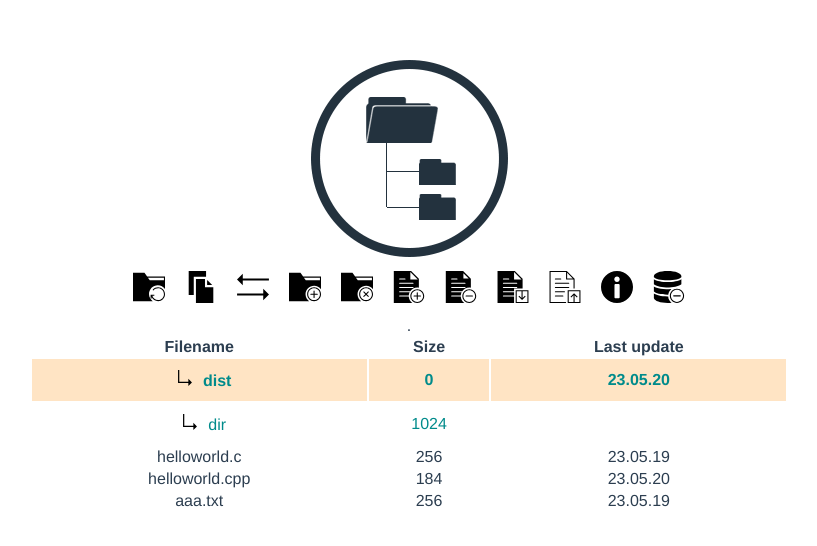
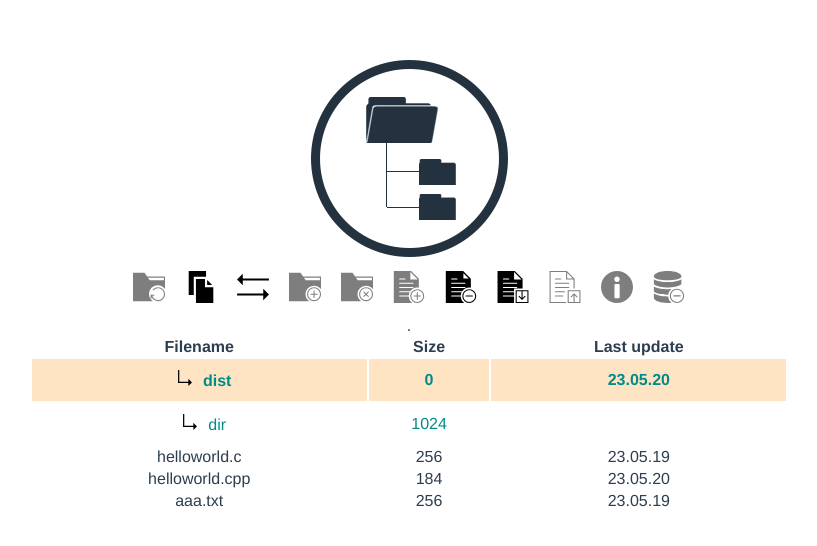
Before and after one commit to MefAldemisov/DistributedFileSstem, a Vue app in the folder front/: page / in a window 1280 px wide. Shown: the top 546 px of the page, without its empty margins (231-1048 px from the left). Built offline with nearby package versions, Linux system fonts and the light colour scheme.

Commit message:
Communivation wit table component improved, icons disableing added

```diff
--- a/front/src/App.vue
+++ b/front/src/App.vue
@@ -12,19 +12,87 @@ export default {
             dir: ".",
             active: {},
             topIcons: [
-                "refresh",
-                "copy",
-                "move",
-                "mkdir",
-                "rm_dir",
-                "touch",
-                "rm_file",
-                "download",
-                "upload",
-                "info",
-                "rm_rf",
+                "refresh", // not related to selected
+                "copy", // applicable ONLY to file
+                "move", // applicable ONLY to file
+                "mkdir", // not related to selected
+                "rm_dir", // applicable only to DIR, requires confirmation
+                "touch", // not related to delected
+                "rm_file", // applicable ONLY to file
+                "download", // applicable ONLY to file
+                "upload", // not related to selcted
+                "info", // related to any selected
+                "rm_rf", // requires confirmation
+            ],
+            fileOnly: ["copy", "move", "rm_file", "download"],
+            dirOnly: ["rm_dir"],
+            files: [
+                {
+                    index: 0,
+                    name: "dist",
+                    size: "0",
+                    upd: "23.05.20",
+                    data: [],
+                },
+                {
+                    index: 1,
+                    name: "dir",
+                    size: "1024",
+                    data: [
+                        {
+                            index: 0,
+                            name: "helloworld.c",
+                            size: "256",
+                            upd: "23.05.19",
+                        },
+                        {
+                            index: 1,
+                            name: "helloworld.cpp",
+                            size: "184",
+                            upd: "23.05.20",
+                        },
+                    ],
+                },
+                {
+                    index: 2,
+                    name: "helloworld.c",
+                    size: "256",
+                    upd: "23.05.19",
+                },
+                {
+                    index: 3,
+                    name: "helloworld.cpp",
+                    size: "184",
+                    upd: "23.05.20",
+                },
+                {
+                    index: 4,
+                    name: "aaa.txt",
+                    size: "256",
+                    upd: "23.05.19",
+                },
             ],
         };
+    },
+    methods: {
+        activeIsDir() {
+            return this.active.data;
+        },
+        callIcon(type) {
+            if (this.iconIsNotActive(type)) {
+                return;
+            }
+            alert(type);
+        },
+        iconIsNotActive(type) {
+            const f = this.fileOnly.includes(type);
+            const d = this.dirOnly.includes(type);
+            return !(
+                (f && !this.activeIsDir()) ||
+                (d && this.activeIsDir()) ||
+                (!d && !f && this.active.name)
+            );
+        },
     },
 };
 </script>
@@ -32,15 +100,17 @@ export default {
     <div id="app">
         <img alt="Vue logo" src="./assets/logo.png" />
         <div>
-            <icon
-                v-for="icon in topIcons"
-                :type="icon"
-                :key="icon"
-                width="2rem"
-            ></icon>
+            <span v-for="type in topIcons" @click="callIcon(type)" :key="type">
+                <icon
+                    :type="type"
+                    width="2rem"
+                    :disabled="iconIsNotActive(type)"
+                ></icon>
+            </span>
         </div>
         <div>{{ dir }}</div>
         <f-s-table
+            :files="files"
             @upd_active="active = $event"
             @upd_dir="dir = $event"
         ></f-s-table>
--- a/front/src/components/FSTable.vue
+++ b/front/src/components/FSTable.vue
@@ -5,57 +5,13 @@ export default {
     components: {
         Icon,
     },
-    // props: {
-
-    // },
+    props: {
+        files: {
+            required: true,
+        },
+    },
     data() {
         return {
-            files: [
-                {
-                    index: 0,
-                    name: "dist",
-                    size: "0",
-                    upd: "23.05.20",
-                    data: [],
-                },
-                {
-                    index: 1,
-                    name: "dir",
-                    size: "1024",
-                    data: [
-                        {
-                            index: 0,
-                            name: "helloworld.c",
-                            size: "256",
-                            upd: "23.05.19",
-                        },
-                        {
-                            index: 1,
-                            name: "helloworld.cpp",
-                            size: "184",
-                            upd: "23.05.20",
-                        },
-                    ],
-                },
-                {
-                    index: 2,
-                    name: "helloworld.c",
-                    size: "256",
-                    upd: "23.05.19",
-                },
-                {
-                    index: 3,
-                    name: "helloworld.cpp",
-                    size: "184",
-                    upd: "23.05.20",
-                },
-                {
-                    index: 4,
-                    name: "aaa.txt",
-                    size: "256",
-                    upd: "23.05.19",
-                },
-            ],
             current_location: [],
             active: 0,
         };
@@ -66,6 +22,7 @@ export default {
             for (let i = 0; i < this.current_location.length; i++) {
                 res = res[this.current_location[i]].data;
             }
+
             return res;
         },
         current_path() {
--- a/front/src/components/Icon.vue
+++ b/front/src/components/Icon.vue
@@ -22,6 +22,9 @@ export default {
         width: {
             default: "1.5rem",
         },
+        disabled: {
+            default: false,
+        },
     },
     components: {
         IconArrow,
@@ -41,7 +44,11 @@ export default {
 };
 </script>
 <template>
-    <div class="inline hoverable" :title="type">
+    <div
+        class="inline"
+        :class="disabled ? 'disabled' : 'hoverable'"
+        :title="disabled ? 'Not applicable for this data-type' : type"
+    >
         <icon-arrow :width="width" v-if="type == 'arrow'"></icon-arrow>
         <icon-arrow-back
             :width="width"
@@ -68,4 +75,7 @@ export default {
 .hoverable:hover {
     transform: scale(1.5);
 }
+.disabled {
+    opacity: 0.5;
+}
 </style>
```
